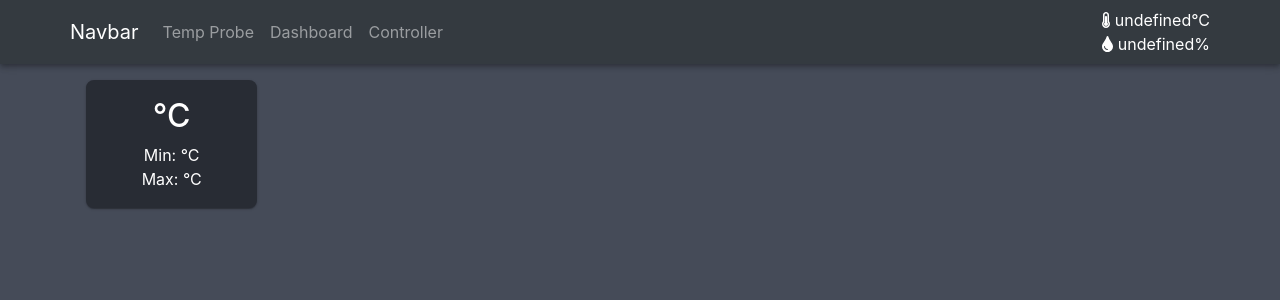
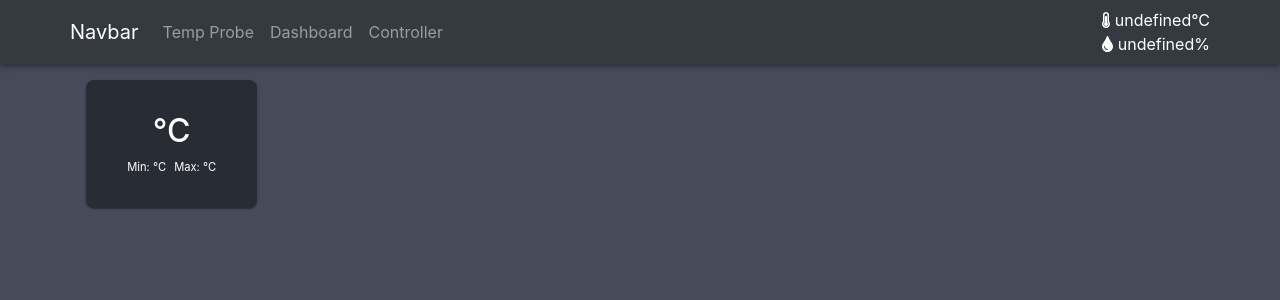
Before and after one commit to Simon-Oliver/next-exploration, a Next.js app: page /tempprobe in a window 1280 px wide. Shown: the top 300 px of the page. Built offline with nearby package versions, Linux system fonts and the light colour scheme; no server answers.

Commit message:
added minimal styling to tempprobe

```diff
--- a/pages/tempprobe.js
+++ b/pages/tempprobe.js
@@ -1,9 +1,9 @@
-import React, { useState, useRef, useEffect } from "react";
-import Graph from "../components/Widget/Graph";
-import { useStore } from "../components/store";
+import React, { useState, useRef, useEffect } from 'react';
+import Graph from '../components/Widget/Graph';
+import { useStore } from '../components/store';
 
-import moment from "moment";
-import style from "./tempprobe.module.css";
+import moment from 'moment';
+import style from './tempprobe.module.css';
 
 function round(value, precision) {
   var multiplier = Math.pow(10, precision || 0);
@@ -31,7 +31,7 @@ function useInterval(callback, delay) {
 }
 
 const fetchData = async () => {
-  const res = await fetch("http://192.168.1.10:8000/temp");
+  const res = await fetch('http://192.168.1.10:8000/temp');
   const data = await res.json();
   return data;
 };
@@ -39,21 +39,19 @@ const fetchData = async () => {
 const TempProbe = () => {
   const { state, dispatch } = useStore();
 
-  const [temp, setTemp] = useState([
-    { name: "", hum: "", temp: "", min: "", max: "" },
-  ]);
+  const [temp, setTemp] = useState([{ name: '', hum: '', temp: '', min: '', max: '' }]);
   let [delay, setDelay] = useState(1000);
 
   useInterval(async () => {
     const data = await fetchData();
     const arr = {
       temp: round(Number(data.temp.temp), 1).toFixed(1),
-      name: moment().format("ss"),
-      hum: " ",
+      name: moment().format('ss'),
+      hum: ' ',
       max: 29,
       min: 23,
     };
-    dispatch({ type: "SetTempProbeData", data: arr });
+    dispatch({ type: 'SetTempProbeData', data: arr });
   }, delay);
 
   //   useEffect(() => {
@@ -73,8 +71,10 @@ const TempProbe = () => {
     <>
       <div className={style.card}>
         <h2>{state.tempProbeData.slice(-1)[0].temp}°C</h2>
-        <h7>Min: {state.tempProbeData.slice(-1)[0].min}°C</h7>
-        <h7>Max: {state.tempProbeData.slice(-1)[0].max}°C</h7>
+        <div className={style.box}>
+          <h7>Min: {state.tempProbeData.slice(-1)[0].min}°C</h7>
+          <h7>Max: {state.tempProbeData.slice(-1)[0].max}°C</h7>
+        </div>
       </div>
     </>
   );
--- a/pages/tempprobe.module.css
+++ b/pages/tempprobe.module.css
@@ -17,3 +17,7 @@
   display: flex;
   gap: 0.5rem;
 }
+
+.box>h7 {
+  font-size: .7rem;
+}
```
Also changed, not shown: pages/_app.js (+7 -1 lines).
